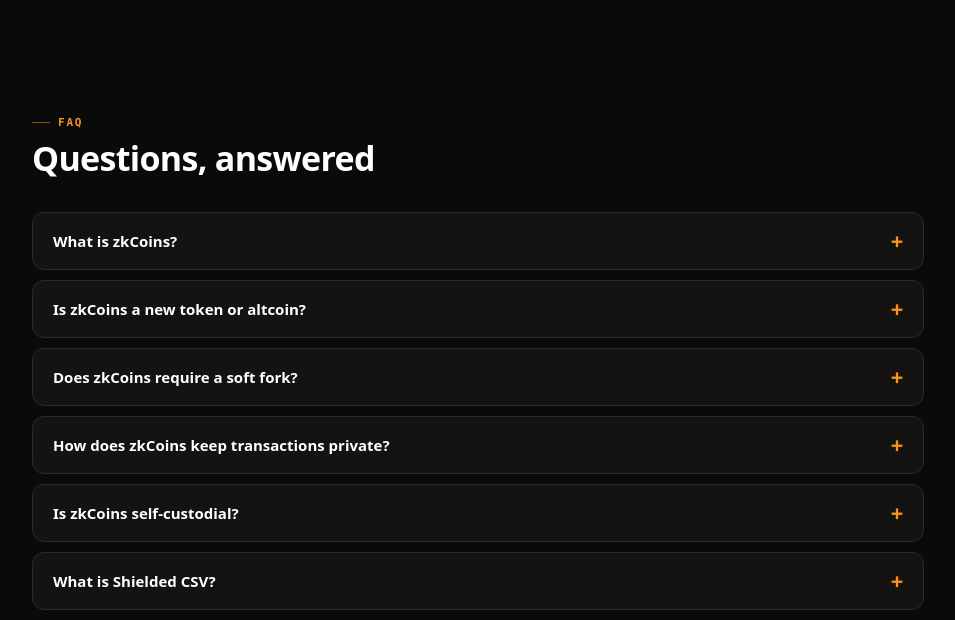
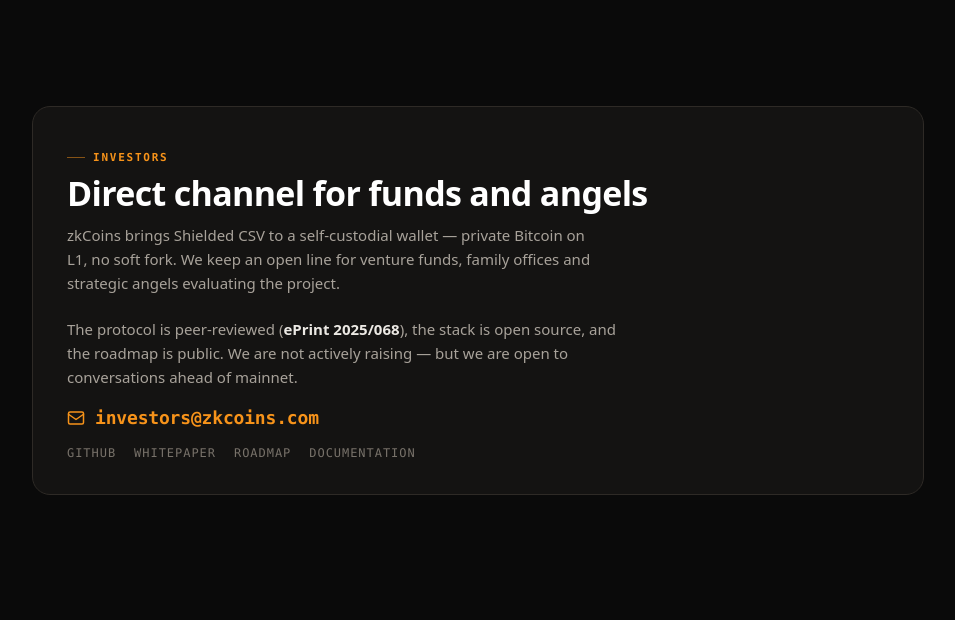
Before and after one commit to zk-coins/landing-page, a plain HTML site: page index.html in a window 1280 px wide. Shown: the part 7104-7724 px from the top of the page, without its empty margins (162-1117 px from the left). Drawn offline with Linux system fonts and the light colour scheme.

Commit message:
feat: add investor contact (#investors section + investors@zkcoins.com) (#22)
* feat: investor contact — #investors section, footer column, JSON-LD contactPoint, llms.txt entry

* fix: remove altcoin mention from investor section copy

```diff
--- a/index.html
+++ b/index.html
@@ -441,6 +441,33 @@
   .cta p { margin: 0 auto 26px; color: var(--muted); font-size: 15px; line-height: 1.6; max-width: 52ch; }
   .cta .actions { justify-content: center; }
 
+  /* ─── Investors ──────────────────────────────────────────────── */
+  .investor {
+    border: 1px solid var(--line); border-radius: 18px;
+    padding: 34px; background: var(--card-bg);
+    display: grid; gap: 22px;
+  }
+  .investor .band-head { margin: 0; }
+  .investor-body { display: grid; gap: 18px; max-width: 62ch; }
+  .investor-body p { margin: 0; color: var(--muted); font-size: 15px; line-height: 1.6; }
+  .investor-body p b { color: var(--fg); font-weight: 700; }
+  .investor-mail {
+    display: inline-flex; align-items: center; gap: 10px;
+    font-family: var(--mono); font-size: clamp(15px, 2.4vw, 18px);
+    font-weight: 700; color: var(--orange); text-decoration: none;
+    letter-spacing: -0.01em;
+    transition: color .18s var(--ease);
+  }
+  .investor-mail:hover { color: var(--orange-300); }
+  .investor-mail svg { width: 18px; height: 18px; flex-shrink: 0; }
+  .investor-links { display: flex; flex-wrap: wrap; gap: 10px 18px; }
+  .investor-links a {
+    font-family: var(--mono); font-size: 12px; text-transform: uppercase;
+    letter-spacing: 0.08em; color: var(--faint); text-decoration: none;
+    transition: color .18s var(--ease);
+  }
+  .investor-links a:hover { color: var(--orange); }
+
   /* ─── Footer ─────────────────────────────────────────────────── */
   footer.footer { position: relative; z-index: 1; border-top: 1px solid var(--line-2); margin-top: 64px; }
   .footer-inner { max-width: var(--maxw); margin: 0 auto; padding: 40px 24px; display: flex; flex-wrap: wrap; gap: 24px; justify-content: space-between; align-items: flex-start; }
@@ -491,6 +518,15 @@
         "https://t.me/zkcoinsbtc",
         "https://github.com/zk-coins",
         "https://njump.me/npub126ap5uuyez2puq363jp8ntveyhy35p4xts2xgu8k70s727spzeash2e85m"
+      ],
+      "contactPoint": [
+        {
+          "@type": "ContactPoint",
+          "contactType": "investor relations",
+          "email": "investors@zkcoins.com",
+          "url": "https://zkcoins.com/#investors",
+          "availableLanguage": ["en", "de"]
+        }
       ]
     },
     {
@@ -924,6 +960,30 @@
     </div>
   </section>
 
+  <!-- INVESTORS -->
+  <section id="investors" class="band" aria-labelledby="investors-title">
+    <div class="investor">
+      <div class="band-head">
+        <span class="eyebrow">Investors</span>
+        <h2 id="investors-title">Direct channel for funds and angels</h2>
+        <p>zkCoins brings Shielded CSV to a self-custodial wallet — private Bitcoin on L1, no soft fork. We keep an open line for venture funds, family offices and strategic angels evaluating the project.</p>
+      </div>
+      <div class="investor-body">
+        <p>The protocol is peer-reviewed (<b>ePrint 2025/068</b>), the stack is open source, and the roadmap is public. We are not actively raising — but we are open to conversations ahead of mainnet.</p>
+        <a class="investor-mail" href="mailto:investors@zkcoins.com">
+          <svg viewBox="0 0 24 24" fill="none" stroke="currentColor" stroke-width="2" stroke-linecap="round" stroke-linejoin="round" aria-hidden="true"><rect x="2" y="4" width="20" height="16" rx="2"/><path d="m2 7 10 7 10-7"/></svg>
+          investors@zkcoins.com
+        </a>
+        <div class="investor-links" aria-label="Due diligence links">
+          <a href="https://github.com/zk-coins">GitHub</a>
+          <a href="#paper">Whitepaper</a>
+          <a href="#roadmap">Roadmap</a>
+          <a href="https://docs.zkcoins.app">Documentation</a>
+        </div>
+      </div>
+    </div>
+  </section>
+
   <!-- FAQ -->
   <section class="band" id="faq">
     <div class="band-head">
@@ -1005,6 +1065,12 @@
         <a href="https://t.me/zkcoinsbtc">Telegram</a>
         <a href="https://njump.me/npub126ap5uuyez2puq363jp8ntveyhy35p4xts2xgu8k70s727spzeash2e85m" title="zkcoins@zkcoins.com — NIP-05 verified">Nostr</a>
       </div>
+      <div class="footer-col">
+        <h4>Investors</h4>
+        <a href="#investors">Investor relations</a>
+        <a href="mailto:investors@zkcoins.com">investors@zkcoins.com</a>
+        <a href="https://github.com/zk-coins">Source code</a>
+      </div>
     </div>
   </div>
   <div class="footer-legal">
--- a/llms.txt
+++ b/llms.txt
@@ -25,3 +25,9 @@
 - [X / Twitter](https://x.com/zkcoinsbtc)
 - [Telegram](https://t.me/zkcoinsbtc)
 - [Nostr](https://njump.me/npub126ap5uuyez2puq363jp8ntveyhy35p4xts2xgu8k70s727spzeash2e85m)
+
+## Investors
+- Direct contact: [investors@zkcoins.com](mailto:investors@zkcoins.com)
+- Investor section on the home page: [zkcoins.com/#investors](https://zkcoins.com/#investors)
+- Open source: [github.com/zk-coins](https://github.com/zk-coins)
+- Protocol whitepaper: [ePrint 2025/068](https://eprint.iacr.org/2025/068)
```
